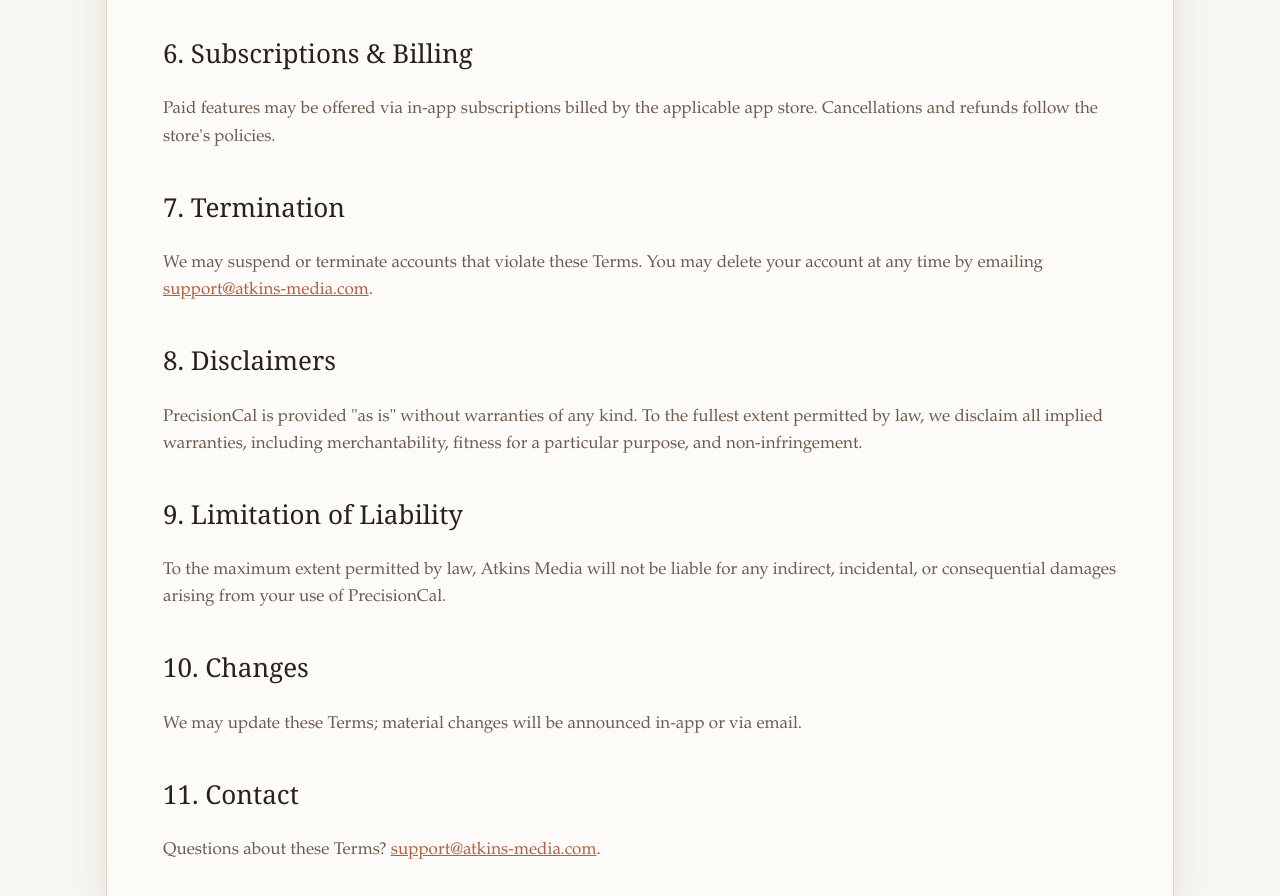
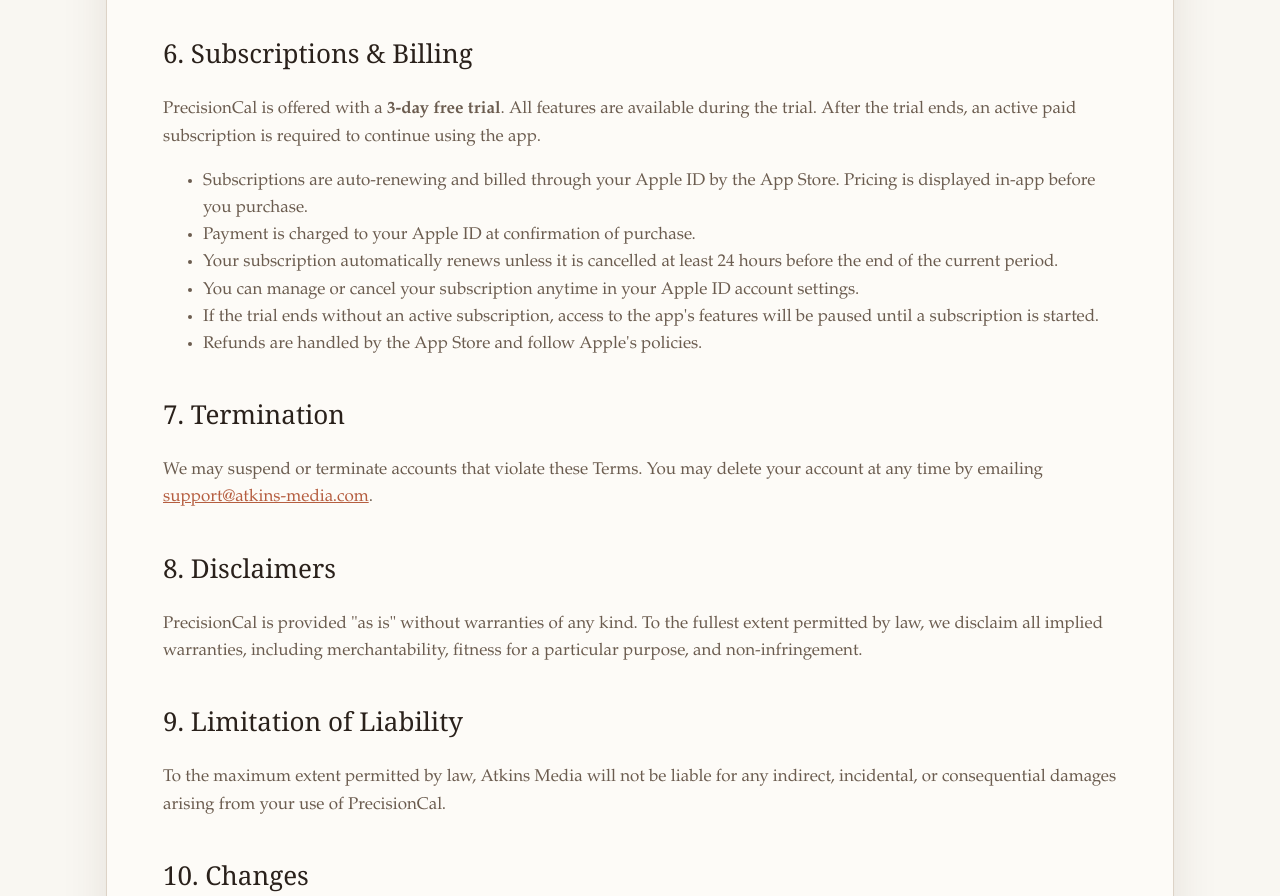
Before and after one commit to atkinsjp/rork-precisioncal, a plain HTML site: page docs/terms.html in a window 1280 px wide. Shown: the part 1181-2077 px from the top of the page. Drawn offline with Linux system fonts and the light colour scheme.

Commit message:
Update the app's terms of service to explain the free trial and subscription.

```diff
--- a/docs/terms.html
+++ b/docs/terms.html
@@ -69,10 +69,18 @@
 
       <h2>6. Subscriptions & Billing</h2>
       <p>
-        Paid features may be offered via in-app subscriptions billed by the
-        applicable app store. Cancellations and refunds follow the store's
-        policies.
+        PrecisionCal is offered with a <strong>3-day free trial</strong>. All
+        features are available during the trial. After the trial ends, an
+        active paid subscription is required to continue using the app.
       </p>
+      <ul>
+        <li>Subscriptions are auto-renewing and billed through your Apple ID by the App Store. Pricing is displayed in-app before you purchase.</li>
+        <li>Payment is charged to your Apple ID at confirmation of purchase.</li>
+        <li>Your subscription automatically renews unless it is cancelled at least 24 hours before the end of the current period.</li>
+        <li>You can manage or cancel your subscription anytime in your Apple ID account settings.</li>
+        <li>If the trial ends without an active subscription, access to the app's features will be paused until a subscription is started.</li>
+        <li>Refunds are handled by the App Store and follow Apple's policies.</li>
+      </ul>
 
       <h2>7. Termination</h2>
       <p>
```
Also changed, not shown: web/terms.html (+11 -3 lines).
